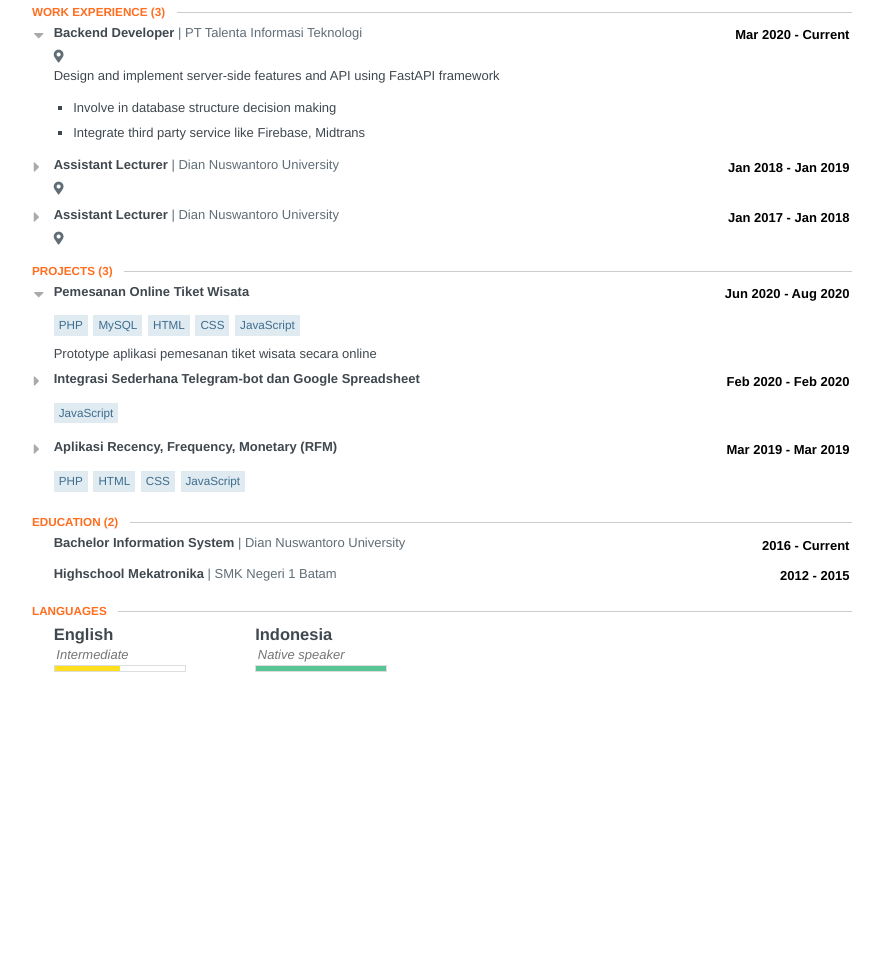
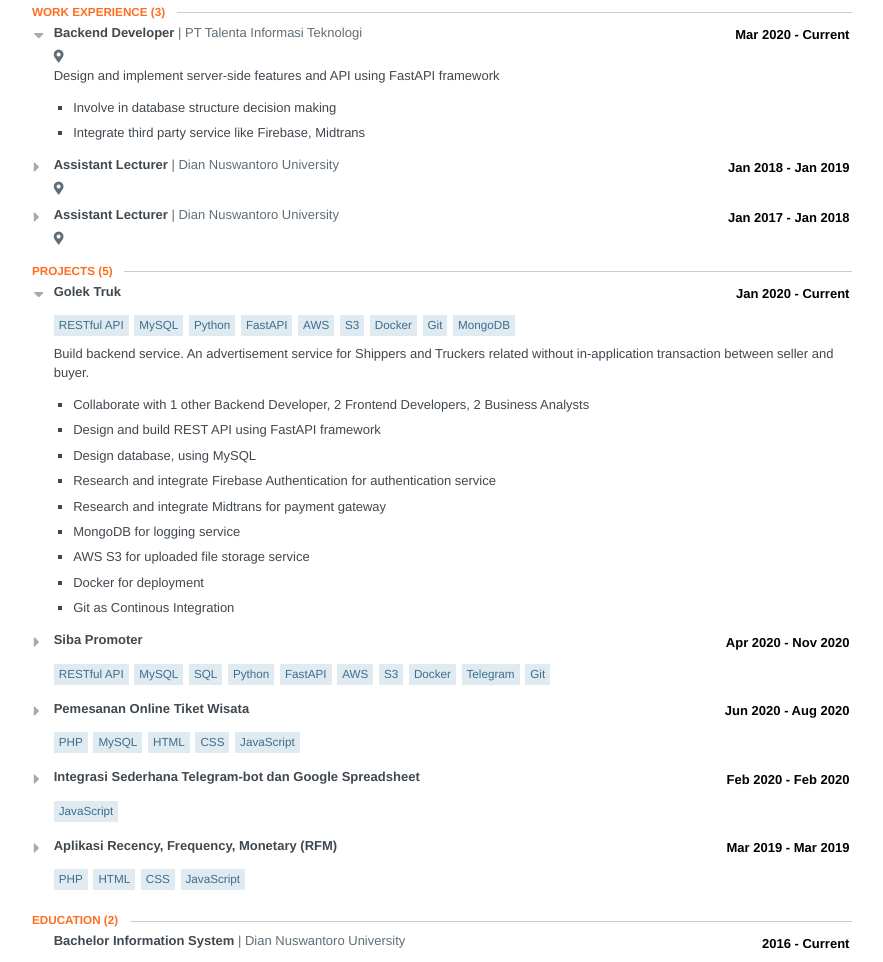
Before and after one commit to negadive/resume, a plain HTML site: page index.html in a window 1280 px wide. Shown: the part 388-1350 px from the top of the page, without its empty margins (198-1081 px from the left). Before the commit the page ends 1132 px from the top, so only its background shows below. Drawn offline with Linux system fonts and the light colour scheme.

Commit message:
deploy: eba056acb09a2af02802a0c5d4a3b82235d51113

```diff
--- a/index.html
+++ b/index.html
@@ -955,13 +955,89 @@ section .location {
       </section>
     <section class="section">
       <header>
-        <h2 class='section-title'>Projects <span class="item-count">(3)</span></h2>
+        <h2 class='section-title'>Projects <span class="item-count">(5)</span></h2>
       </header>
       <section id="projects">
         <section class="project-item">
 
               <input id="project-item-0" type="checkbox" class="toggle-item" checked="checked" />
             <label for="project-item-0"></label>
+
+          <header class="clear">
+            <div class="position">Golek Truk</div>
+            <div class="date">
+              <span class="startDate">Jan 2020</span>
+              <span class="endDate">- Current</span>
+            </div>
+          </header>
+          <ul class="keywords">
+              <li>RESTful API</li>
+              <li>MySQL</li>
+              <li>Python</li>
+              <li>FastAPI</li>
+              <li>AWS</li>
+              <li>S3</li>
+              <li>Docker</li>
+              <li>Git</li>
+              <li>MongoDB</li>
+          </ul>
+          <div class="item">
+              <div class="summary"><p>Build backend service. An advertisement service for Shippers and Truckers related without in-application transaction between seller and buyer.</p></div>
+            <ul class="highlights">
+                <li><p>Collaborate with 1 other Backend Developer, 2 Frontend Developers, 2 Business Analysts</p></li>
+                <li><p>Design and build REST API using FastAPI framework</p></li>
+                <li><p>Design database, using MySQL</p></li>
+                <li><p>Research and integrate Firebase Authentication for authentication service</p></li>
+                <li><p>Research and integrate Midtrans for payment gateway</p></li>
+                <li><p>MongoDB for logging service</p></li>
+                <li><p>AWS S3 for uploaded file storage service</p></li>
+                <li><p>Docker for deployment</p></li>
+                <li><p>Git as Continous Integration</p></li>
+            </ul>
+          </div>
+        </section>
+        <section class="project-item">
+
+              <input id="project-item-1" type="checkbox" class="toggle-item" />
+            <label for="project-item-1"></label>
+
+          <header class="clear">
+            <div class="position">Siba Promoter</div>
+            <div class="date">
+              <span class="startDate">Apr 2020</span>
+              <span class="endDate">- Nov 2020</span>
+            </div>
+          </header>
+          <ul class="keywords">
+              <li>RESTful API</li>
+              <li>MySQL</li>
+              <li>SQL</li>
+              <li>Python</li>
+              <li>FastAPI</li>
+              <li>AWS</li>
+              <li>S3</li>
+              <li>Docker</li>
+              <li>Telegram</li>
+              <li>Git</li>
+          </ul>
+          <div class="item">
+              <div class="summary"><p>Built two backend services; <b>(1)Interactive Web Trucker</b>, an application for promoting Siba's orders to the partners via Web Application or Telegram Chat Application. <b>(2)Backoffice</b>, a financial application that records the transaction <b>Interactive Web Trucker</b> invoices and bills and generate journals and reports</p></div>
+            <ul class="highlights">
+                <li><p>Collaborate with 1 other Backend Developer, 1 Frontend Developer, 2 Business Analysts</p></li>
+                <li><p>Integrate with <a href=https://www.soloplan.com/products/carlo/>CarLo</a> via database level</p></li>
+                <li><p>Design and build REST API using FastAPI framework</p></li>
+                <li><p>Design database, using MySQL</p></li>
+                <li><p>AWS S3 for uploaded file storage</p></li>
+                <li><p>Docker for deployment</p></li>
+                <li><p>Research and integrate with Telegram Bot API using python</p></li>
+                <li><p>Git as Continous Integration</p></li>
+            </ul>
+          </div>
+        </section>
+        <section class="project-item">
+
+              <input id="project-item-2" type="checkbox" class="toggle-item" />
+            <label for="project-item-2"></label>
 
           <header class="clear">
             <div class="position">Pemesanan Online Tiket Wisata</div>
@@ -983,8 +1059,8 @@ section .location {
         </section>
         <section class="project-item">
 
-              <input id="project-item-1" type="checkbox" class="toggle-item" />
-            <label for="project-item-1"></label>
+              <input id="project-item-3" type="checkbox" class="toggle-item" />
+            <label for="project-item-3"></label>
 
           <header class="clear">
             <div class="position">Integrasi Sederhana Telegram-bot dan Google Spreadsheet</div>
@@ -1002,8 +1078,8 @@ section .location {
         </section>
         <section class="project-item">
 
-              <input id="project-item-2" type="checkbox" class="toggle-item" />
-            <label for="project-item-2"></label>
+              <input id="project-item-4" type="checkbox" class="toggle-item" />
+            <label for="project-item-4"></label>
 
           <header class="clear">
             <div class="position">Aplikasi Recency, Frequency, Monetary (RFM)</div>
```
